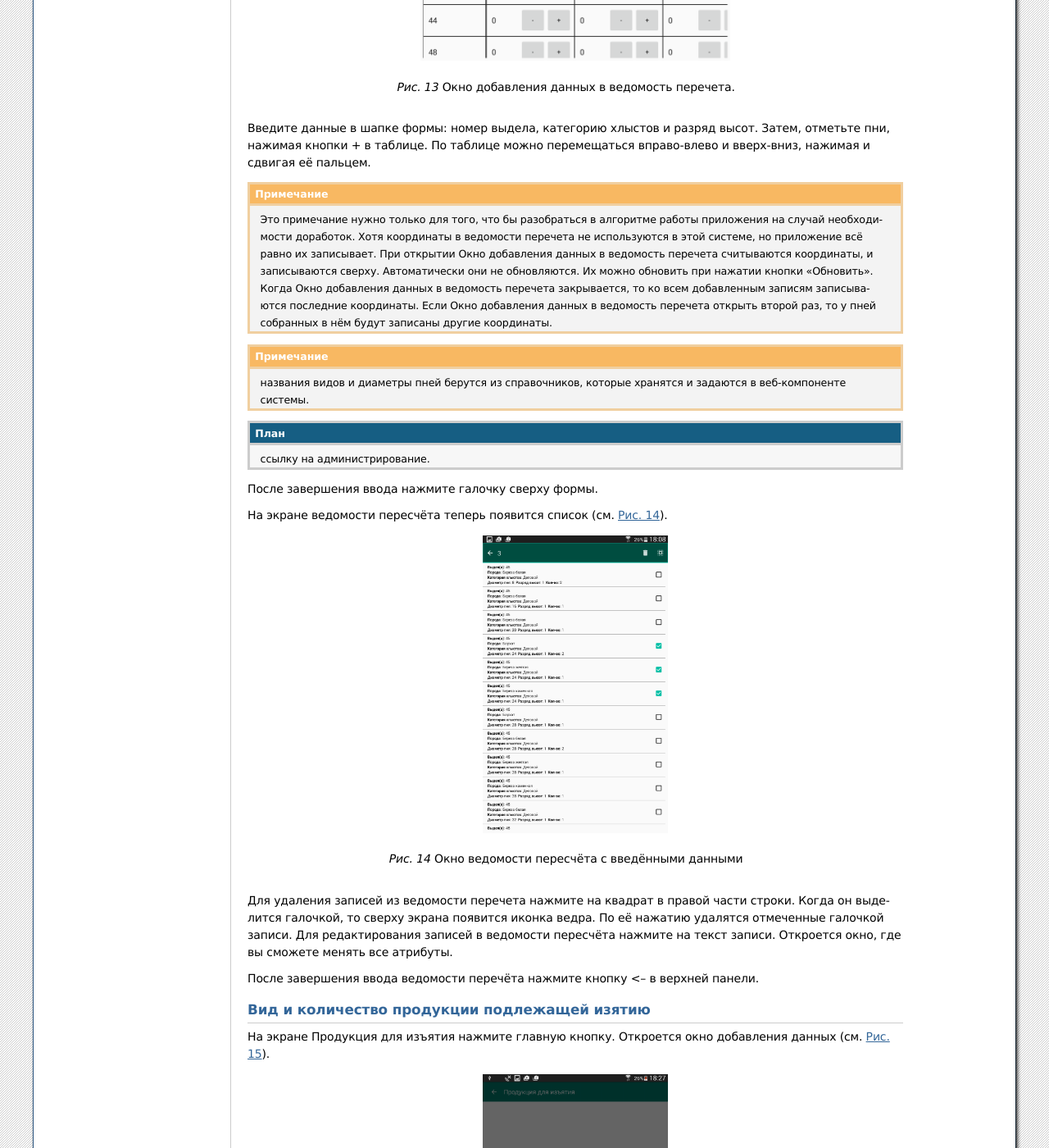
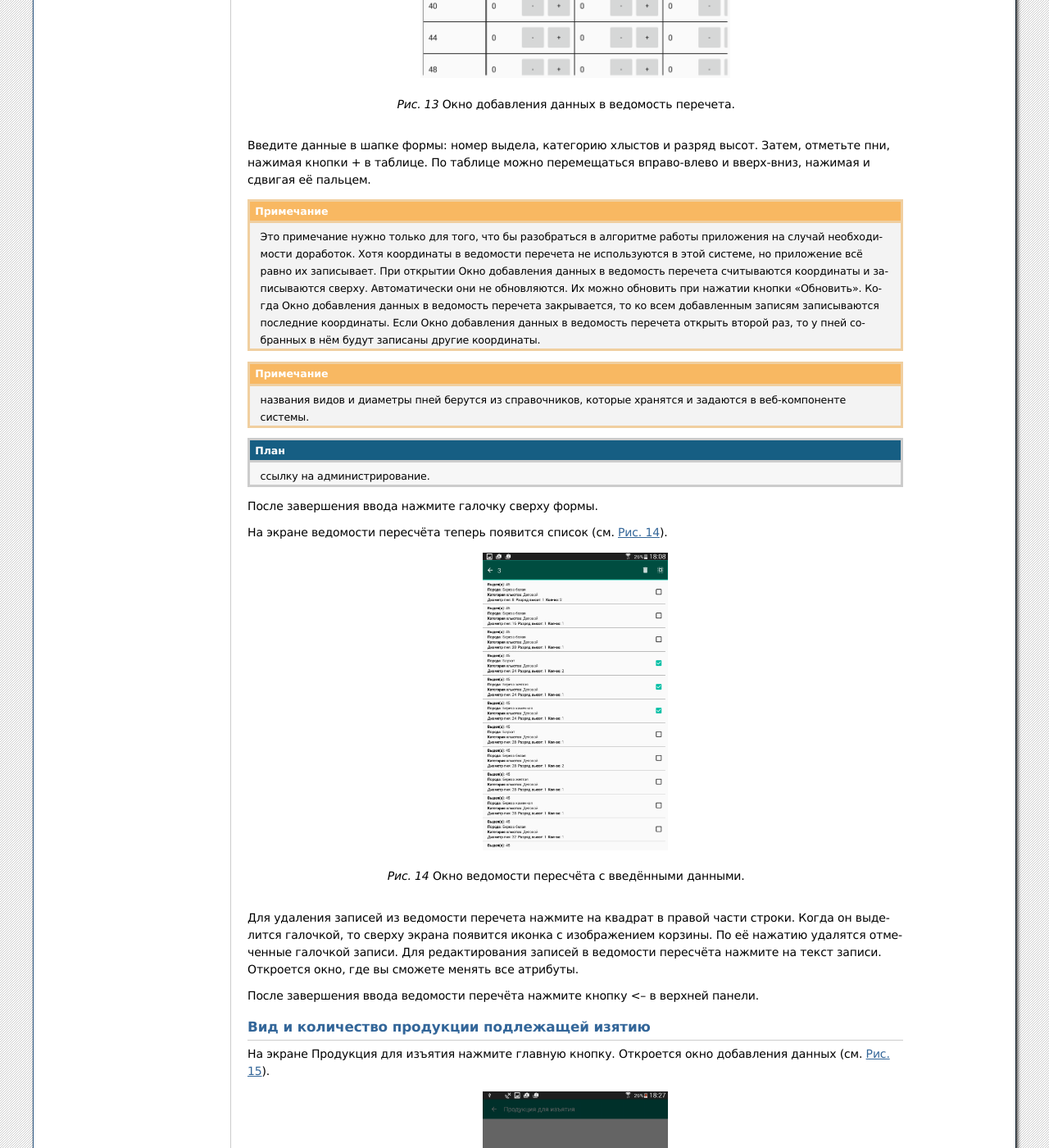
Before and after one commit to nextgis/docs_forestinspector, a Sphinx documentation site: the page built from source/inspector.rst, in a window 1280 px wide and 1400 px high, scrolled down 11640 px. Shown: the whole window at 82% size. Built offline with Sphinx 7.4.7, drawn with Linux system fonts in a browser that asks for light colours; formulas are drawn with MathJax 3; some of the changed text lies outside the part shown.

Commit message:
орфография

```diff
--- a/source/inspector.rst
+++ b/source/inspector.rst
@@ -254,7 +254,7 @@
 Затем, отметьте пни, нажимая кнопки + в таблице. По таблице можно перемещаться вправо-влево
 и вверх-вниз, нажимая и сдвигая её пальцем.
 
-.. note:: Это примечание нужно только для того, что бы разобраться в алгоритме работы приложения на случай необходимости доработок. Хотя координаты в ведомости перечета не используются в этой системе, но приложение всё равно их записывает. При открытии  Окно добавления данных в ведомость перечета считываются координаты, и записываются сверху. Автоматически они не обновляются. Их можно обновить при нажатии кнопки "Обновить". Когда  Окно добавления данных в ведомость перечета закрывается, то ко всем добавленным записям записываются последние координаты. Если  Окно добавления данных в ведомость перечета открыть второй раз, то у пней собранных в нём будут записаны другие координаты.
+.. note:: Это примечание нужно только для того, что бы разобраться в алгоритме работы приложения на случай необходимости доработок. Хотя координаты в ведомости перечета не используются в этой системе, но приложение всё равно их записывает. При открытии  Окно добавления данных в ведомость перечета считываются координаты и записываются сверху. Автоматически они не обновляются. Их можно обновить при нажатии кнопки "Обновить". Когда Окно добавления данных в ведомость перечета закрывается, то ко всем добавленным записям записываются последние координаты. Если Окно добавления данных в ведомость перечета открыть второй раз, то у пней собранных в нём будут записаны другие координаты.
 
 .. note:: названия видов и диаметры пней берутся из справочников, которые хранятся и задаются в веб-компоненте системы.
 .. todo:: ссылку на администрирование.
@@ -268,9 +268,9 @@
    :align: center
    :width: 6cm
 
-   Окно ведомости пересчёта с введёнными данными
+   Окно ведомости пересчёта с введёнными данными.
 
-Для удаления записей из ведомости перечета нажмите на квадрат в правой части строки. Когда он выделится галочкой, то сверху экрана появится иконка ведра. По её нажатию удалятся отмеченные галочкой записи.
+Для удаления записей из ведомости перечета нажмите на квадрат в правой части строки. Когда он выделится галочкой, то сверху экрана появится иконка с изображением корзины. По её нажатию удалятся отмеченные галочкой записи.
 Для редактирования записей в ведомости пересчёта нажмите на текст записи. Откроется окно, где вы сможете менять все атрибуты.
 
 После завершения ввода ведомости перечёта нажмите кнопку <-- в верхней панели.
@@ -285,31 +285,31 @@
    :align: center
    :width: 6cm
 
-   Окно добавления данных о продукции для изъятия
+   Окно добавления данных о продукции для изъятия.
 
 После завершения ввода нажмите кнопку :guilabel:`Добавить`.
 
-На экране продукции для изъятия теперь появися список (см. :numref:`fw_produkcia_dlya_izatia_data`).
+На экране продукции для изъятия теперь появился список (см. :numref:`fw_produkcia_dlya_izatia_data`).
 
 .. figure:: _static/fw_produkcia_dlya_izatia_data.png
    :name: fw_produkcia_dlya_izatia_data
    :align: center
    :width: 6cm
 
-   Окно продукции для изъятия с введёнными данными
+   Окно продукции для изъятия с введёнными данными.
 
-Для удаления записей из списка нажмите на квадрат в правой части строки. Когда он выделится галочкой, то сверху экрана появится иконка ведра. По её нажатию удалятся отмеченные галочкой записи.
+Для удаления записей из списка нажмите на квадрат в правой части строки. Когда он выделится галочкой, то сверху экрана появится иконка с изображением корзины. По её нажатию удалятся отмеченные галочкой записи.
 
 Для редактирования записей в списке нажмите на текст записи. Откроется окно, где вы сможете менять все атрибуты.
 
 После завершения ввода списка пересчёта нажмите кнопку <-- в верхней панели.
 
 
-
 Акт об обнаружении орудий заготовки
 ^^^^^^^^^^^^^^^^^^^^^^^^^^^^^^^^^^^^^^^^^^^^^^^^^^^^^
 
-На экране :guilabel:`Акт об обнаружении орудий` заготовки нажмите главную кнопку. Откроется окно добавления данных (см. :numref:`fw_akt_obnaruzenia_orudiy_entering`).
+На экране :guilabel:`Акт об обнаружении орудий` заготовки нажмите главную кнопку.
+Откроется окно добавления данных (см. :numref:`fw_akt_obnaruzenia_orudiy_entering`).
 
 
 .. figure:: _static/fw_akt_obnaruzenia_orudiy_entering.png
@@ -317,20 +317,20 @@
    :align: center
    :width: 6cm
 
-   Окно добавления данных о продукции для изъятия
+   Окно добавления данных о продукции для изъятия.
 
 После завершения ввода нажмите кнопку :guilabel:`Добавить`.
 
-На экране продукции для изъятия теперь появися список (см. :numref:`fw_akt_obnaruzenia_orudiy_data`).
+На экране продукции для изъятия теперь появился список (см. :numref:`fw_akt_obnaruzenia_orudiy_data`).
 
 .. figure:: _static/fw_akt_obnaruzenia_orudiy_data.png
    :name: fw_akt_obnaruzenia_orudiy_data
    :align: center
    :width: 6cm
 
-   Окно продукции для изъятия с введёнными данными
+   Окно продукции для изъятия с введёнными данными.
 
-Для удаления записей из списка нажмите на квадрат в правой части строки. Когда он выделится галочкой, то сверху экрана появится иконка ведра. По её нажатию удалятся отмеченные галочкой записи.
+Для удаления записей из списка нажмите на квадрат в правой части строки. Когда он выделится галочкой, то сверху экрана появится иконка с изображением корзины. По её нажатию удалятся отмеченные галочкой записи.
 
 Для редактирования записей в списке нажмите на текст записи. Откроется окно, где вы сможете менять все атрибуты.
 
@@ -344,11 +344,9 @@
 
 .. note:: Перед съёмкой протрите объектив тканью.
 
-Для удаления фотографий нажмите и подержите на прямоугольную отметку на фотографии. Отмеченные фото можно удалить нажатием кнопки ведро.
+Для удаления фотографий нажмите и удерживайте прямоугольную отметку на фотографии. Отмеченные фото можно удалить нажатием на кнопку с изображением корзины.
 
 После завершения добавления фотографий нажмите кнопку <-- в верхней панели.
-
-
 
 
 Создание отдельной ведомости перечёта
@@ -383,9 +382,9 @@
    :align: center
    :width: 6cm
 
-   Окно ведомости пересчёта с введёнными данными
+   Окно ведомости пересчёта с введёнными данными.
 
-Для удаления записей из ведомости перечета нажмите на квадрат в правой части строки. Когда он выделится галочкой, то сверху экрана появится иконка ведра. По её нажатию удалятся отмеченные галочкой записи.
+Для удаления записей из ведомости перечета нажмите на квадрат в правой части строки. Когда он выделится галочкой, то сверху экрана появится иконка с изображением корзины. По её нажатию удалятся отмеченные галочкой записи.
 Для редактирования записей в ведомости пересчёта нажмите на текст записи. Откроется окно, где вы сможете менять все атрибуты.
 
 После завершения ввода ведомости перечёта нажмите кнопку <-- в верхней панели.
@@ -480,7 +481,7 @@
 
    Экран в процессе ввода полигона обходом.
 
-В процессе обхода на карте будет рисоваться замкнутая фигура, поэтому нет необходимости завершать обход именно в точке старта. Когда вы завершите обход - нажмите на галочку. Карта перейдёт в режим редактирования геометрии, вы сможете добавить или убрать часть линии(см. :numref:`fw_vvod_obkhodom_2_akt_polevykh_meropriatii`).
+В процессе обхода на карте будет рисоваться замкнутая фигура, поэтому нет необходимости завершать обход именно в точке старта. Когда вы завершите обход, нажмите на галочку. Карта перейдёт в режим редактирования геометрии, вы сможете добавить или убрать часть линии(см. :numref:`fw_vvod_obkhodom_2_akt_polevykh_meropriatii`).
 
 .. figure:: _static/fw_vvod_obkhodom_2.png
    :name: fw_vvod_obkhodom_2_akt_polevykh_meropriatii
@@ -489,7 +490,8 @@
 
    Экран в процессе редактирования геометрии после ввода обходом.
 
-Например, в начале обхода, из-за помех GPS точка переместилась на другую сторону дороги. Можно нажать на эту точку, и на нижней панели нажать кнопку "Удалить точку".
+Например, в начале обхода из-за помех GPS точка переместилась на другую сторону дороги.
+Можно нажать на эту точку и на нижней панели нажать кнопку "Удалить точку".
 
 После завершения редактирования нажмите на галочку.
 
@@ -502,12 +504,12 @@
    :name: fw_ngmobile_toolbar_mpolyg_pic_2
    :align: center
 
-
    Панель инструментов редактирования мультиполигона.
 
    Цифрами обозначено: 1 - завершение режима редактирования; 2 - добавить новый
-   мультиполигон; 3 - добавить полигон; 4 - удалить мультиполигон; 5 - удалить часть мультиполигона; 6 - удалить
-   выделенную точку; 7 - переместить выделенную точку в центр экрана; 7 - переместить выделенную точку в текущие координаты.
+   мультиполигон; 3 - добавить полигон; 4 - удалить мультиполигон; 5 - удалить часть мультиполигона;
+   6 - удалить выделенную точку; 7 - переместить выделенную точку в центр экрана;
+   7 - переместить выделенную точку в текущие координаты.
 
 На карте появится новая геометрия, мультиполигон, который будет создана в центре
 экрана. Одна из точек мультиполигона, которую можно перемещать по слою на карте,
```
Also changed, not shown: other parts of source/inspector.rst (+22 -19 lines).
